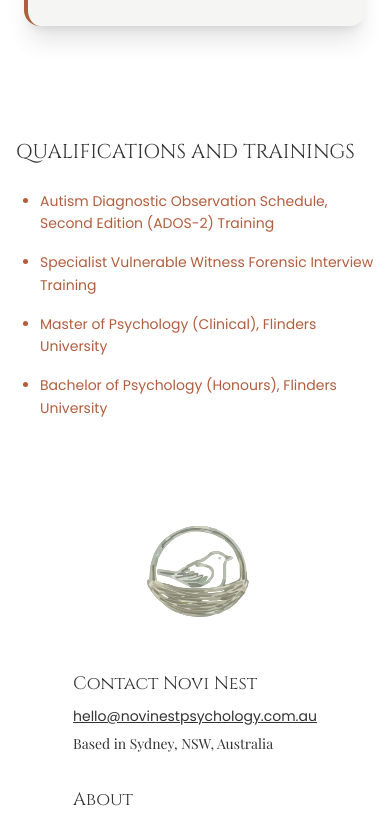
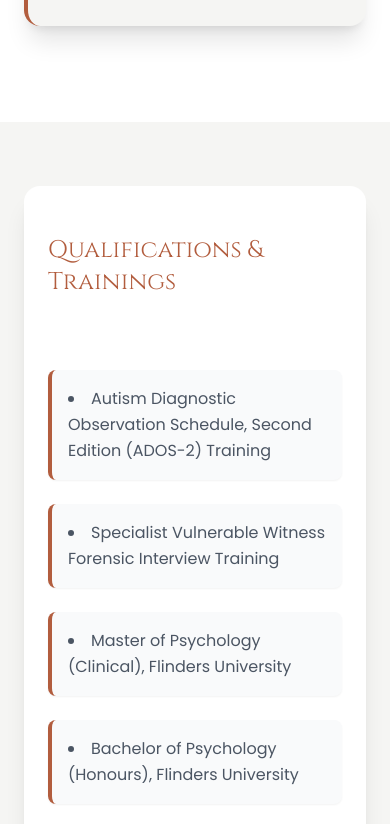
Before and after one commit to TheBigBookMan/NoviNest, a React (Vite) app: page /about-us in a window 390 px wide. Shown: the part 2261-3085 px from the top of the page. Built offline with nearby package versions, Linux system fonts and the light colour scheme; a web font is replaced by a local one.

Commit message:
make qualifications responsive

```diff
--- a/src/components/features/AboutUs/Qualifications.jsx
+++ b/src/components/features/AboutUs/Qualifications.jsx
@@ -15,7 +15,7 @@ const itemVariants = {
     visible: {
         opacity: 1,
         y: 0,
-        transition: { duration: 2, ease: "easeOut" },
+        transition: { duration: 1.4, ease: "easeOut" },
     },
 };
 
@@ -24,6 +24,8 @@ const Qualifications = () => {
     const isInView = useInView(qualificationsRef, { once: true, amount: 0.2 });
 
     return (
+        <motion.section className="w-full bg-[#F5F5F3] px-6 sm:px-12 md:px-24 lg:px-40 py-16 md:py-24" id="qualifications">
+            <div className="max-w-6xl xl:max-w-5xl 2xl:max-w-4xl mx-auto">
                 <motion.article
                     id="qualifications-article"
                     aria-labelledby="qualifications-heading"
@@ -31,27 +33,36 @@ const Qualifications = () => {
                     initial="hidden"
                     animate={isInView ? "visible" : "hidden"}
                     variants={listVariants}
-            className="flex flex-col gap-6  p-4"
+                    className="flex flex-col gap-12 md:flex-row text-slate-800 bg-white rounded-2xl shadow-xl px-6 sm:px-10 md:px-16 py-12"
                 >
-            <h3 id="qualifications-heading" className="text-xl font-cinzel">QUALIFICATIONS AND TRAININGS</h3>
+                    <div className="md:w-1/3">
+                        <h3 id="qualifications-heading" className="text-2xl sm:text-3xl font-cinzel text-[#B25D3E] mb-6 md:mb-0">
+                            Qualifications<br className="hidden md:block" /> & Trainings
+                        </h3>
+                    </div>
 
                     <motion.ul
                         variants={listVariants}
-            className="flex flex-col gap-4 pl-6"
+                        className="flex flex-col gap-6 md:w-2/3 list-disc list-inside"
                     >
-                {[
-                    "Autism Diagnostic Observation Schedule, Second Edition (ADOS-2) Training",
+                        {["Autism Diagnostic Observation Schedule, Second Edition (ADOS-2) Training",
                             "Specialist Vulnerable Witness Forensic Interview Training",
                             "Master of Psychology (Clinical), Flinders University",
-                    "Bachelor of Psychology (Honours), Flinders University",
+                            "Bachelor of Psychology (Honours), Flinders University"
                         ].map((text, i) => (
-                    <motion.li key={i} variants={itemVariants} className="leading-relaxed list-disc text-sm text-[#B25D3E]">
+                            <motion.li
+                                key={i}
+                                variants={itemVariants}
+                                className="leading-relaxed text-base text-[#4B5563] pl-4 border-l-4 border-[#B25D3E] bg-[#F9FAFB] p-4 rounded-lg shadow-sm hover:shadow-md transition"
+                            >
                                 <span>{text}</span>
                             </motion.li>
                         ))}
                     </motion.ul>
                 </motion.article>
-    )
-}
+            </div>
+        </motion.section>
+    );
+};
 
 export default Qualifications;
```
Lines whose indentation alone changed are shown as unchanged.
